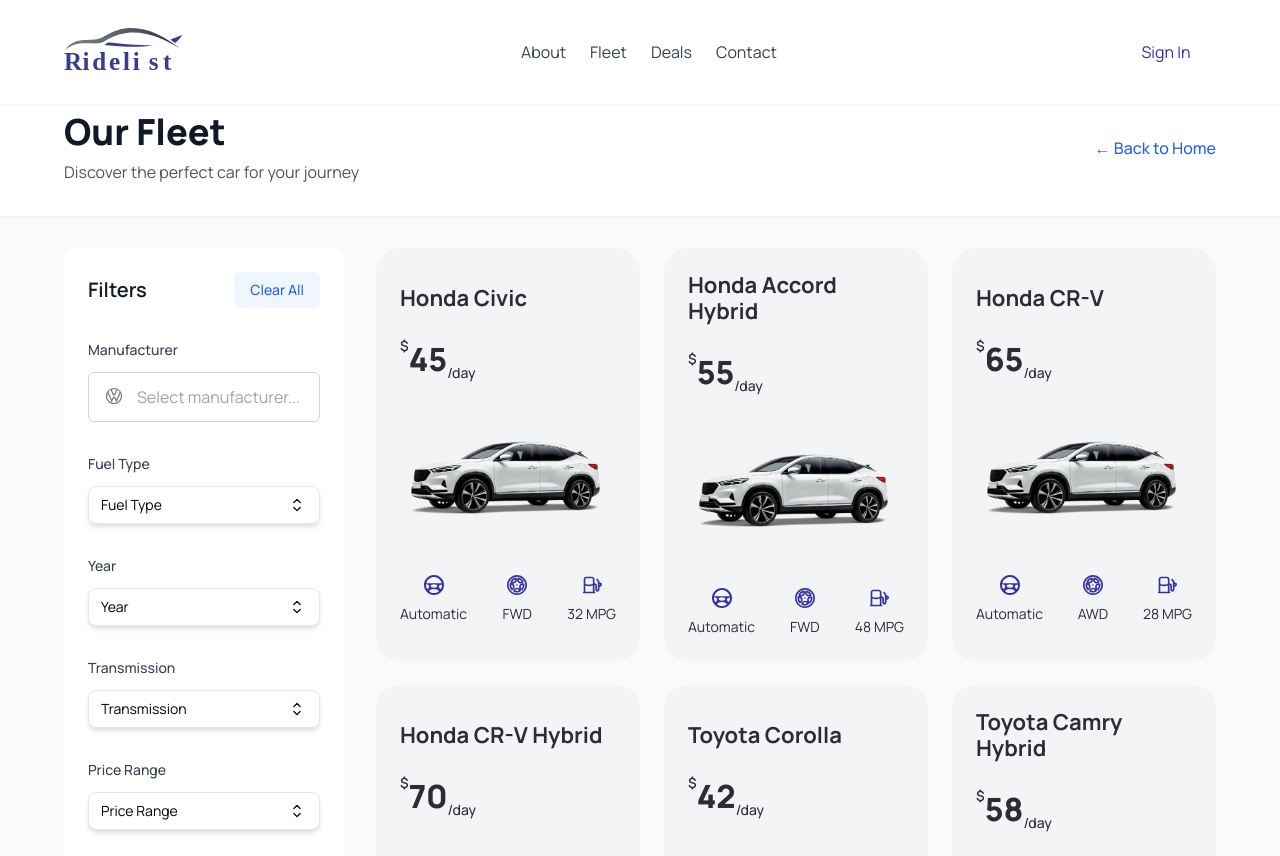
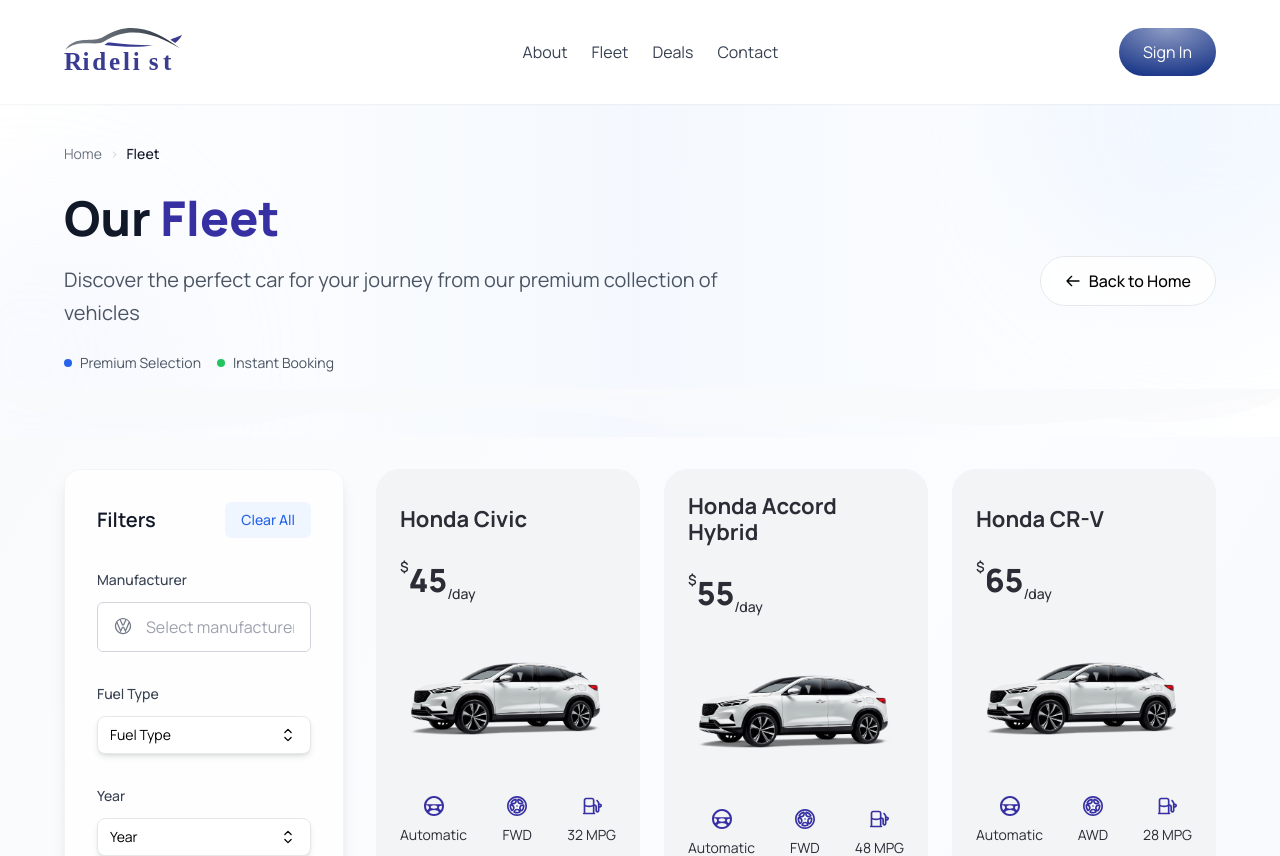
Before and after one commit to AbdeljalilRajli/RideList, a Next.js app: page /fleet in a window 1280 px wide. Shown: the top 856 px of the page. Built offline with nearby package versions, Linux system fonts and the light colour scheme.

Commit message:
UI Enhancment and minor errors

```diff
--- a/app/fleet/page.tsx
+++ b/app/fleet/page.tsx
@@ -140,27 +140,72 @@
   const paginate = (pageNumber: number) => setCurrentPage(pageNumber);
 
   return (
-    <div className="min-h-screen bg-gray-50 pt-20">
-      {/* Header */}
-      <div className="bg-white shadow-sm">
-        <div className="max-width padding-x py-8">
+    <div className="min-h-screen bg-gradient-to-br from-gray-50 via-blue-50/30 to-gray-100 pt-20">
+      {/* Modern Header Section */}
+      <div className="relative bg-gradient-to-r from-white via-blue-50/50 to-white">
+        {/* Decorative Background Elements */}
+        <div className="absolute inset-0 overflow-hidden">
+          <div className="absolute -top-40 -right-32 w-96 h-96 bg-blue-100/30 rounded-full blur-3xl"></div>
+          <div className="absolute -bottom-20 -left-32 w-80 h-80 bg-indigo-100/20 rounded-full blur-3xl"></div>
+        </div>
+
+        <div className="relative max-width padding-x py-16">
+          {/* Breadcrumb Navigation */}
+          <nav className="flex items-center space-x-2 text-sm text-gray-500 mb-6">
+            <Link href="/" className="hover:text-blue-600 transition-colors">
+              Home
+            </Link>
+            <span className="text-gray-300">›</span>
+            <span className="text-gray-900 font-medium">Fleet</span>
+          </nav>
+
           <div className="flex items-center justify-between">
-            <div>
-              <h1 className="text-4xl font-extrabold text-gray-900">Our Fleet</h1>
-              <p className="text-gray-600 mt-2">Discover the perfect car for your journey</p>
+            <div className="space-y-4">
+              <h1 className="text-5xl font-extrabold text-gray-900 leading-tight">
+                Our <span className="text-primary-blue">Fleet</span>
+              </h1>
+              <p className="text-xl text-gray-600 max-w-2xl leading-relaxed">
+                Discover the perfect car for your journey from our premium collection of vehicles
+              </p>
+              <div className="flex items-center space-x-4 pt-2">
+                <div className="flex items-center space-x-2">
+                  <div className="w-2 h-2 bg-blue-600 rounded-full"></div>
+                  <span className="text-sm text-gray-600">Premium Selection</span>
+                </div>
+                <div className="flex items-center space-x-2">
+                  <div className="w-2 h-2 bg-green-500 rounded-full"></div>
+                  <span className="text-sm text-gray-600">Instant Booking</span>
+                </div>
+              </div>
             </div>
-            <Link href="/" className="text-blue-600 hover:text-blue-800 font-medium">
-              ← Back to Home
+
+            <Link
+              href="/"
+              className="hidden lg:flex items-center space-x-2 px-6 py-3 bg-white/80 backdrop-blur-sm border border-gray-200 rounded-full hover:bg-white hover:shadow-lg transition-all duration-300"
+            >
+              <svg className="w-4 h-4" fill="none" stroke="currentColor" viewBox="0 0 24 24">
+                <path strokeLinecap="round" strokeLinejoin="round" strokeWidth={2} d="M10 19l-7-7m0 0l7-7m-7 7h18" />
+              </svg>
+              <span className="font-medium">Back to Home</span>
             </Link>
           </div>
+        </div>
+
+        {/* Bottom Wave Divider */}
+        <div className="absolute bottom-0 left-0 w-full overflow-hidden">
+          <svg className="relative block w-full h-12" viewBox="0 0 1200 120" preserveAspectRatio="none">
+            <path d="M0,0V46.29c47.79,22.2,103.59,32.17,158,28,70.36-5.37,136.33-33.31,206.8-37.5C438.64,32.43,512.34,53.67,583,72.05c69.27,18,138.3,24.88,209.4,13.08,36.15-6,69.85-17.84,104.45-29.34C989.49,25,1113-14.29,1200,52.47V0Z" opacity=".25" className="fill-gray-50"></path>
+            <path d="M0,0V15.81C13,36.92,27.64,56.86,47.69,72.05,99.41,111.27,165,111,224.58,91.58c31.15-10.15,60.09-26.07,89.67-39.8,40.92-19,84.73-46,130.83-49.67,36.26-2.85,70.9,9.42,98.6,31.56,31.77,25.39,62.32,62,103.63,73,40.44,10.79,81.35-6.69,119.13-24.28s75.16-39,116.92-43.05c59.73-5.85,113.28,22.88,168.9,38.84,30.2,8.66,59,6.17,87.09-7.5,22.43-10.89,48-26.93,60.65-49.24V0Z" opacity=".5" className="fill-gray-50"></path>
+            <path d="M0,0V5.63C149.93,59,314.09,71.32,475.83,42.57c43-7.64,84.23-20.12,127.61-26.46,59-8.63,112.48,12.24,165.56,35.4C827.93,77.22,886,95.24,951.2,90c86.53-7,172.46-45.71,248.8-84.81V0Z" className="fill-gray-50"></path>
+          </svg>
         </div>
       </div>
 
       <div className="max-width padding-x py-8">
         <div className="flex flex-col lg:flex-row gap-8">
-          {/* Sidebar Filters */}
+          {/* Modern Sidebar Filters */}
           <div className="lg:w-1/4">
-            <div className="bg-white rounded-lg shadow-sm p-6 sticky top-8">
+            <div className="bg-white/80 backdrop-blur-sm rounded-2xl shadow-lg border border-gray-100 p-8 sticky top-28">
               <div className="flex items-center justify-between mb-8">
                 <h2 className="text-xl font-semibold text-gray-900">Filters</h2>
                 <button
--- a/app/globals.css
+++ b/app/globals.css
@@ -3,6 +3,11 @@
 @tailwind base;
 @tailwind components;
 @tailwind utilities;
+
+/* Custom primary color */
+:root {
+  --primary-blue: #3730a3;
+}
 
 * {
   margin: 0;
@@ -38,6 +43,26 @@
 
 .custom-btn {
   @apply flex flex-row relative justify-center items-center py-3 px-6 outline-none;
+}
+
+/* Modern gradient button style */
+.gradient-btn {
+  background: linear-gradient(135deg, #3730a3 0%, #4f46e5 50%, #3730a3 100%);
+  background-size: 200% 200%;
+  animation: gradientShift 3s ease infinite;
+  box-shadow: 0 4px 15px rgba(55, 48, 163, 0.4);
+  transition: all 0.3s ease;
+}
+
+.gradient-btn:hover {
+  transform: translateY(-2px);
+  box-shadow: 0 8px 25px rgba(55, 48, 163, 0.6);
+}
+
+@keyframes gradientShift {
+  0% { background-position: 0% 50%; }
+  50% { background-position: 100% 50%; }
+  100% { background-position: 0% 50%; }
 }
 /* END: General styles */
 
--- a/components/Hero.tsx
+++ b/components/Hero.tsx
@@ -9,7 +9,15 @@
 
   const words = ["Fast", "Comfy", "Luxe", "Cheap"];
 
-  const handleScroll = () => {}
+  const handleScroll = () => {
+    const targetElement = document.getElementById("fleet");
+    if (targetElement) {
+      targetElement.scrollIntoView({
+        behavior: "smooth",
+        block: "start",
+      });
+    }
+  }
 
   return (
     <div className="hero">
@@ -27,7 +35,7 @@
 
         <CustomButton
           title="Explore Cars"
-          containerStyles="bg-blue-900 [background-image:radial-gradient(88%_100%_at_top,rgba(255,255,255,0.5),rgba(255,255,255,0))] text-white rounded-full mt-8"
+          containerStyles="bg-blue-900 [background-image:radial-gradient(88%_100%_at_top,rgba(255,255,255,0.5),rgba(255,255,255,0))] rounded-full text-white"
           handleClick={handleScroll}
         />
 
--- a/components/Navbar.tsx
+++ b/components/Navbar.tsx
@@ -41,7 +41,7 @@
         {/* Main navigation */}
         <div className={`flex flex-col sm:flex-row space-y-4 sm:space-y-0 sm:space-x-6 ${isNavOpen ? 'block' : 'hidden'} sm:block absolute sm:static bg-white sm:bg-transparent w-full sm:w-auto top-full left-0 shadow-lg sm:shadow-none p-6 rounded-lg transition-all duration-300 ease-in-out`}>
           <a href="#discover" className="text-gray-700 hover:text-indigo-800" onClick={(e) => smoothScroll(e, "discover")}>About</a>
-          <a href="#fleet" className="text-gray-700 hover:text-indigo-800" onClick={(e) => smoothScroll(e, "fleet")}>Fleet</a>
+          <Link href="/fleet" className="text-gray-700 hover:text-indigo-800">Fleet</Link>
           <a href="#deals" className="text-gray-700 hover:text-indigo-800" onClick={(e) => smoothScroll(e, "deals")}>Deals</a>
           <a href="#contact" className="text-gray-700 hover:text-indigo-800" onClick={(e) => smoothScroll(e, "contact")}>Contact</a>
         </div>
@@ -49,7 +49,7 @@
         <CustomButton
           title="Sign In"
           btnType="button"
-          containerStyles="text-white bg-blue-900 [background-image:radial-gradient(88%_100%_at_top,rgba(255,255,255,0.5),rgba(255,255,255,0))] sm:bg-blue-900 sm:text-white lg:bg-white lg:text-indigo-800 rounded-full min-w-[100px]"
+          containerStyles="bg-blue-900 [background-image:radial-gradient(88%_100%_at_top,rgba(255,255,255,0.5),rgba(255,255,255,0))] rounded-full text-white"
         />
       </nav>
     </header>
--- a/tailwind.config.ts
+++ b/tailwind.config.ts
@@ -14,7 +14,7 @@
       colors: {
         "black-100": "#2B2C35",
         "primary-blue": {
-          DEFAULT: "#2B59FF",
+          DEFAULT: "#3730a3",
           100: "#F5F8FF",
         },
         "secondary-orange": "#f79761",
```
Also changed, not shown: app/car/[id]/page.tsx (+75 -28 lines).
